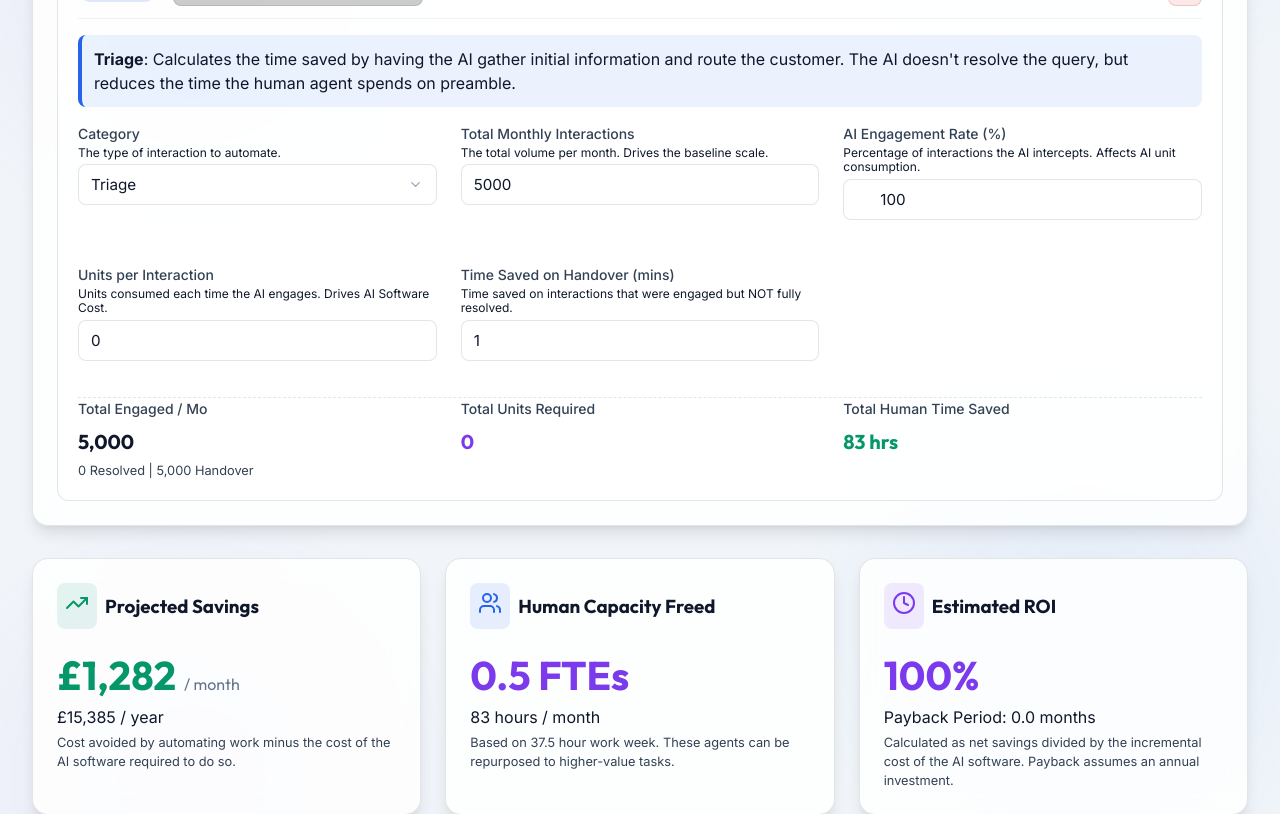
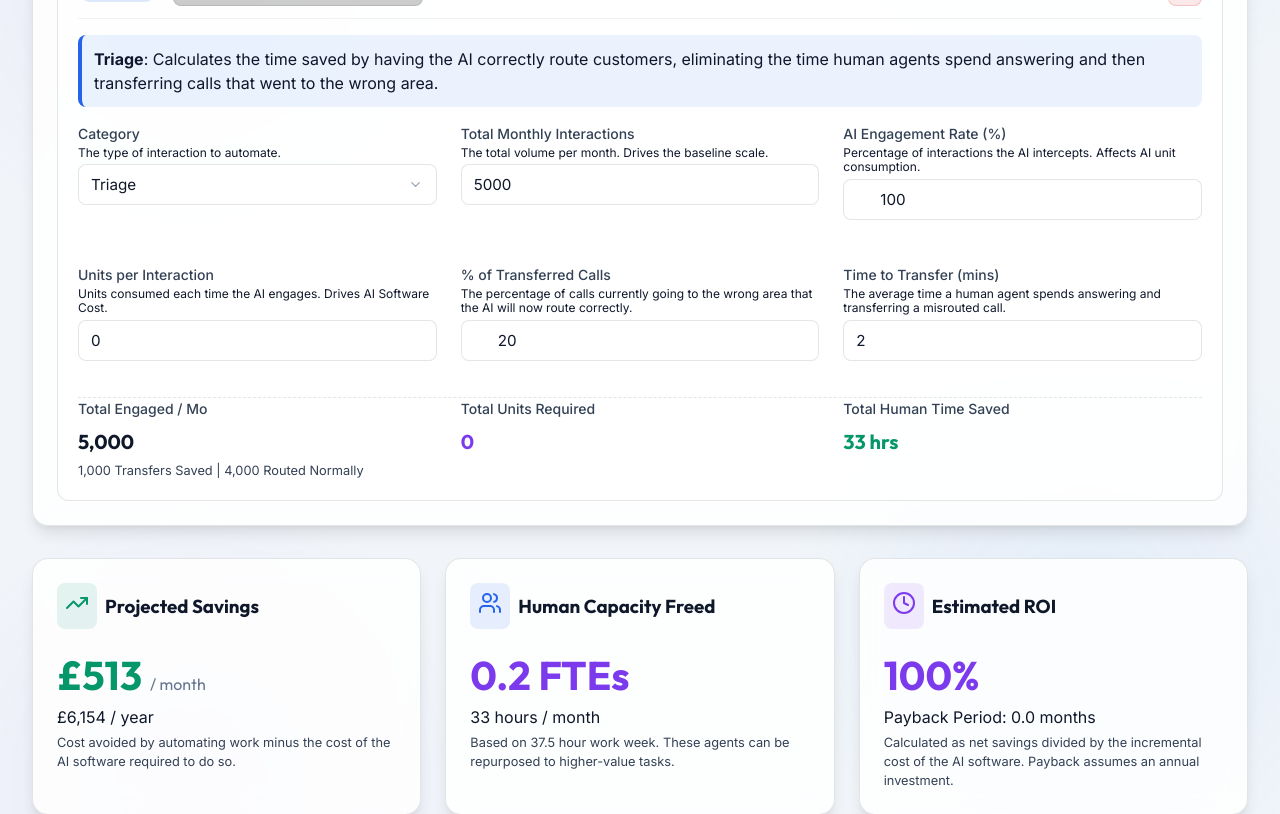
Before and after one commit to jredsell/roicalculator, a React (Vite) app: page / in a window 1280 px wide. Shown: the part 420-1234 px from the top of the page. Built offline with nearby package versions, Linux system fonts and the light colour scheme.

Commit message:
uopdated tiage

```diff
--- a/src/App.jsx
+++ b/src/App.jsx
@@ -27,7 +27,9 @@ const DEFAULT_USE_CASE = {
   engagementRate: 100,
   resolutionRate: 0,
   actualHandlingTime: 3, // minutes
-  handoverTimeSaved: 1 // minutes
+  handoverTimeSaved: 1, // minutes
+  transferRate: 20,
+  transferTime: 2 // minutes
 }
 
 function App() {
@@ -67,9 +69,15 @@ function App() {
       totalUnitsRequired += engagedInteractions * (uc.unitsPerInteraction || 0)
 
       // Time saved (minutes) per month
-      const fullTimeSaved = fullyResolvedInteractions * (uc.actualHandlingTime || 0)
-      const partialTimeSaved = handedOverInteractions * (uc.handoverTimeSaved || 0)
-      const timeSaved = fullTimeSaved + partialTimeSaved
+      let timeSaved = 0
+      if (uc.category === 'Triage') {
+        const transferredInteractions = engagedInteractions * ((uc.transferRate || 0) / 100)
+        timeSaved = transferredInteractions * (uc.transferTime || 0)
+      } else {
+        const fullTimeSaved = fullyResolvedInteractions * (uc.actualHandlingTime || 0)
+        const partialTimeSaved = handedOverInteractions * (uc.handoverTimeSaved || 0)
+        timeSaved = fullTimeSaved + partialTimeSaved
+      }
       totalTimeSavedMinutes += timeSaved
 
       // FTEs saved for this use case
@@ -138,16 +146,16 @@ function App() {
     ];
 
     const useCasesData = [
-      ['Name', 'Category', 'Interactions/Mo', 'Engagement (%)', 'Resolution (%)', 'Units/Interaction', 'Full Time (mins)', 'Handover Time (mins)'],
+      ['Name', 'Category', 'Interactions/Mo', 'Engagement (%)', 'Resolution/Transfer (%)', 'Units/Interaction', 'Full/Transfer Time (mins)', 'Handover Time (mins)'],
       ...useCases.map(uc => [
         uc.name,
         uc.category,
         uc.totalInteractions,
         uc.engagementRate,
-        uc.resolutionRate,
+        uc.category === 'Triage' ? uc.transferRate : uc.resolutionRate,
         uc.unitsPerInteraction,
-        uc.actualHandlingTime,
-        uc.handoverTimeSaved
+        uc.category === 'Triage' ? uc.transferTime : uc.actualHandlingTime,
+        uc.category === 'Triage' ? 0 : uc.handoverTimeSaved
       ])
     ];
 
@@ -196,9 +204,9 @@ function App() {
       { wch: 20 }, // Category
       { wch: 15 }, // Interactions/Mo
       { wch: 15 }, // Engagement (%)
-      { wch: 15 }, // Resolution (%)
+      { wch: 25 }, // Resolution/Transfer (%)
       { wch: 15 }, // Units/Interaction
-      { wch: 15 }, // Full Time (mins)
+      { wch: 25 }, // Full/Transfer Time (mins)
       { wch: 25 }  // Handover Time (mins)
     ];
     XLSX.utils.book_append_sheet(wb, wsUseCases, "Use Cases");
@@ -303,9 +311,9 @@ function App() {
                   <th>Category</th>
                   <th>Interactions / Mo</th>
                   <th>Engagement (%)</th>
-                  <th>Resolution (%)</th>
+                  <th>Resolution/Transfer (%)</th>
                   <th>Units / Interaction</th>
-                  <th>Full Time (mins)</th>
+                  <th>Full/Transfer Time (mins)</th>
                   <th>Handover Time (mins)</th>
                 </tr>
               </thead>
@@ -316,10 +324,10 @@ function App() {
                     <td>{uc.category}</td>
                     <td>{(uc.totalInteractions || 0).toLocaleString()}</td>
                     <td>{uc.engagementRate || 0}%</td>
-                    <td>{uc.resolutionRate || 0}%</td>
+                    <td>{uc.category === 'Triage' ? (uc.transferRate || 0) : (uc.resolutionRate || 0)}%</td>
                     <td>{(uc.unitsPerInteraction || 0).toLocaleString()}</td>
-                    <td>{uc.actualHandlingTime || 0}</td>
-                    <td>{uc.handoverTimeSaved || 0}</td>
+                    <td>{uc.category === 'Triage' ? (uc.transferTime || 0) : (uc.actualHandlingTime || 0)}</td>
+                    <td>{uc.category === 'Triage' ? 0 : (uc.handoverTimeSaved || 0)}</td>
                   </tr>
                 ))}
               </tbody>
--- a/src/components/HelpModal.jsx
+++ b/src/components/HelpModal.jsx
@@ -111,7 +111,7 @@ export default function HelpModal({ isOpen, onClose }) {
               <div style={{ display: 'grid', gridTemplateColumns: 'repeat(auto-fit, minmax(300px, 1fr))', gap: '1rem', marginBottom: '2.5rem' }}>
                 <div className="help-card" style={{ background: 'var(--btn-secondary-bg)', padding: '1rem', borderRadius: 'var(--radius-md)', border: '1px solid var(--border-color)' }}>
                   <h4 style={{ margin: '0 0 0.5rem 0', color: 'var(--text-primary)' }}>Triage</h4>
-                  <p style={{ margin: 0, fontSize: '0.9rem', color: 'var(--text-secondary)' }}>AI acts as the first point of contact to understand intent and route to the correct human. It doesn't solve the problem, but saves the human from doing initial preamble.</p>
+                  <p style={{ margin: 0, fontSize: '0.9rem', color: 'var(--text-secondary)' }}>AI acts as the first point of contact to correctly route customers. The savings come from eliminating the time human agents spend answering and then transferring calls that went to the wrong area.</p>
                 </div>
                 <div className="help-card" style={{ background: 'var(--btn-secondary-bg)', padding: '1rem', borderRadius: 'var(--radius-md)', border: '1px solid var(--border-color)' }}>
                   <h4 style={{ margin: '0 0 0.5rem 0', color: 'var(--text-primary)' }}>Data Collection</h4>
@@ -154,8 +154,16 @@ export default function HelpModal({ isOpen, onClose }) {
                   <p style={{ margin: 0, fontSize: '0.9rem', color: 'var(--text-secondary)' }}><em>(Enquiries/Transactional only)</em> The average time it takes a human to completely resolve this scenario end-to-end.</p>
                 </div>
                 <div className="help-card" style={{ background: 'var(--btn-secondary-bg)', padding: '1rem', borderRadius: 'var(--radius-md)', border: '1px solid var(--border-color)' }}>
+                  <h4 style={{ margin: '0 0 0.5rem 0', color: 'var(--text-primary)' }}>% of Transferred Calls</h4>
+                  <p style={{ margin: 0, fontSize: '0.9rem', color: 'var(--text-secondary)' }}><em>(Triage only)</em> The percentage of calls currently going to the wrong area that the AI will now route correctly, saving transfer time.</p>
+                </div>
+                <div className="help-card" style={{ background: 'var(--btn-secondary-bg)', padding: '1rem', borderRadius: 'var(--radius-md)', border: '1px solid var(--border-color)' }}>
+                  <h4 style={{ margin: '0 0 0.5rem 0', color: 'var(--text-primary)' }}>Time to Transfer (mins)</h4>
+                  <p style={{ margin: 0, fontSize: '0.9rem', color: 'var(--text-secondary)' }}><em>(Triage only)</em> The average time a human agent spends speaking to a customer just to transfer them to the correct department.</p>
+                </div>
+                <div className="help-card" style={{ background: 'var(--btn-secondary-bg)', padding: '1rem', borderRadius: 'var(--radius-md)', border: '1px solid var(--border-color)' }}>
                   <h4 style={{ margin: '0 0 0.5rem 0', color: 'var(--text-primary)' }}>Time Saved on Handover (mins)</h4>
-                  <p style={{ margin: 0, fontSize: '0.9rem', color: 'var(--text-secondary)' }}>The average human time saved when the AI intercepts, collects some info, but ultimately has to hand over to a human to finish.</p>
+                  <p style={{ margin: 0, fontSize: '0.9rem', color: 'var(--text-secondary)' }}><em>(Non-Triage only)</em> The average human time saved when the AI intercepts, collects some info, but ultimately has to hand over to a human to finish.</p>
                 </div>
               </div>
             </div>
@@ -170,7 +178,8 @@ export default function HelpModal({ isOpen, onClose }) {
                 <div className="help-card" style={{ background: 'var(--btn-secondary-bg)', padding: '1.25rem', borderRadius: 'var(--radius-md)', border: '1px solid var(--border-color)' }}>
                   <h4 style={{ margin: '0 0 0.5rem 0', color: 'var(--accent-primary)', fontSize: '1.1rem' }}>Gross Time Saved</h4>
                   <code style={{ background: 'var(--bg-color)', padding: '0.5rem', borderRadius: '6px', display: 'block', margin: '0.75rem 0', color: 'var(--text-primary)', border: '1px solid var(--border-color)', fontSize: '0.85rem' }}>
-                    (Fully Resolved × Full Time) + (Handover × Handover Time)
+                    (Fully Resolved × Full Time) + (Handover × Handover Time) <br/>
+                    <span style={{color: 'var(--text-secondary)', fontSize: '0.75rem'}}>* For Triage: (Transfers Saved × Time to Transfer)</span>
                   </code>
                   <p style={{ margin: 0, fontSize: '0.9rem', color: 'var(--text-secondary)' }}>Calculates the total human minutes avoided each month across all use cases.</p>
                 </div>
--- a/src/components/UseCaseManager.jsx
+++ b/src/components/UseCaseManager.jsx
@@ -5,24 +5,30 @@ const CATEGORIES = ['Triage', 'General Enquiries', 'Transactional', 'Data Collec
 
 const CATEGORY_CONFIG = {
   'Triage': {
-    description: "Calculates the time saved by having the AI gather initial information and route the customer. The AI doesn't resolve the query, but reduces the time the human agent spends on preamble.",
+    description: "Calculates the time saved by having the AI correctly route customers, eliminating the time human agents spend answering and then transferring calls that went to the wrong area.",
     showResolutionRate: false,
     showHandlingTime: false,
+    showHandoverTime: false,
+    showTransferRate: true,
+    showTransferTime: true,
   },
   'Data Collection': {
     description: "Calculates time saved when the AI collects required forms, details, or verifications before passing the conversation to an agent.",
     showResolutionRate: false,
     showHandlingTime: false,
+    showHandoverTime: true,
   },
   'General Enquiries': {
     description: "Calculates the value of the AI fully resolving common questions without human intervention, plus time saved on interactions it attempts but has to hand over.",
     showResolutionRate: true,
     showHandlingTime: true,
+    showHandoverTime: true,
   },
   'Transactional': {
     description: "Calculates the ROI of the AI automating end-to-end processes (like booking appointments, password resets, or taking payments).",
     showResolutionRate: true,
     showHandlingTime: true,
+    showHandoverTime: true,
   }
 }
 
@@ -38,7 +44,9 @@ export default function UseCaseManager({ useCases, setUseCases }) {
       engagementRate: 100,
       resolutionRate: 50,
       actualHandlingTime: 5,
-      handoverTimeSaved: 1.5
+      handoverTimeSaved: 1.5,
+      transferRate: 20,
+      transferTime: 2
     }, ...useCases])
   }
 
@@ -196,6 +204,39 @@ export default function UseCaseManager({ useCases, setUseCases }) {
                 </div>
               )}
 
+              {CATEGORY_CONFIG[uc.category]?.showTransferRate && (
+                <div className="form-group">
+                  {renderLabel("% of Transferred Calls", uc.transferRate, "The percentage of calls currently going to the wrong area that the AI will now route correctly.")}
+                  <div className="input-wrapper">
+                    <input
+                      type="number"
+                      className="form-input no-print"
+                      value={uc.transferRate}
+                      onChange={(e) => {
+                        let val = parseNumber(e.target.value);
+                        if (val !== '') val = Math.max(0, Math.min(100, val));
+                        updateUseCase(uc.id, 'transferRate', val);
+                      }}
+                      max="100" min="0"
+                    />
+                  </div>
+                </div>
+              )}
+
+              {CATEGORY_CONFIG[uc.category]?.showTransferTime && (
+                <div className="form-group">
+                  {renderLabel("Time to Transfer (mins)", uc.transferTime, "The average time a human agent spends answering and transferring a misrouted call.")}
+                  <input
+                    type="number"
+                    className="form-input no-print"
+                    value={uc.transferTime}
+                    onChange={(e) => updateUseCase(uc.id, 'transferTime', parseNumber(e.target.value))}
+                    step="any"
+                  />
+                </div>
+              )}
+
+              {CATEGORY_CONFIG[uc.category]?.showHandoverTime !== false && (
                 <div className="form-group">
                   {renderLabel("Time Saved on Handover (mins)", uc.handoverTimeSaved, "Time saved on interactions that were engaged but NOT fully resolved.")}
                   <input
@@ -206,6 +247,7 @@ export default function UseCaseManager({ useCases, setUseCases }) {
                     step="any"
                   />
                 </div>
+              )}
             </div>
 
             <div className="mt-4 pt-4" style={{ borderTop: '1px dashed var(--border-color)' }}>
@@ -216,7 +258,11 @@ export default function UseCaseManager({ useCases, setUseCases }) {
                     {Math.round(uc.totalInteractions * (uc.engagementRate / 100)).toLocaleString()}
                   </div>
                   <div className="metric-subtext">
-                    {Math.round((uc.totalInteractions * (uc.engagementRate / 100)) * (uc.resolutionRate / 100)).toLocaleString()} Resolved | {Math.round((uc.totalInteractions * (uc.engagementRate / 100)) * (1 - (uc.resolutionRate / 100))).toLocaleString()} Handover
+                    {uc.category === 'Triage' ? (
+                      <>{Math.round((uc.totalInteractions * (uc.engagementRate / 100)) * ((uc.transferRate || 0) / 100)).toLocaleString()} Transfers Saved | {Math.round((uc.totalInteractions * (uc.engagementRate / 100)) * (1 - ((uc.transferRate || 0) / 100))).toLocaleString()} Routed Normally</>
+                    ) : (
+                      <>{Math.round((uc.totalInteractions * (uc.engagementRate / 100)) * ((uc.resolutionRate || 0) / 100)).toLocaleString()} Resolved | {Math.round((uc.totalInteractions * (uc.engagementRate / 100)) * (1 - ((uc.resolutionRate || 0) / 100))).toLocaleString()} Handover</>
+                    )}
                   </div>
                 </div>
                 <div>
@@ -230,9 +276,14 @@ export default function UseCaseManager({ useCases, setUseCases }) {
                   <div className="metric-value success" style={{ fontSize: '1.25rem' }}>
                     {(() => {
                       const engaged = uc.totalInteractions * (uc.engagementRate / 100);
-                      const resolved = engaged * (uc.resolutionRate / 100);
+                      if (uc.category === 'Triage') {
+                        const transfers = engaged * ((uc.transferRate || 0) / 100);
+                        return Math.round((transfers * (uc.transferTime || 0)) / 60).toLocaleString();
+                      } else {
+                        const resolved = engaged * ((uc.resolutionRate || 0) / 100);
                         const handover = engaged - resolved;
-                      return Math.round(((resolved * uc.actualHandlingTime) + (handover * uc.handoverTimeSaved)) / 60).toLocaleString();
+                        return Math.round(((resolved * (uc.actualHandlingTime || 0)) + (handover * (uc.handoverTimeSaved || 0))) / 60).toLocaleString();
+                      }
                     })()} hrs
                   </div>
                 </div>
```
Lines whose indentation alone changed are shown as unchanged.
